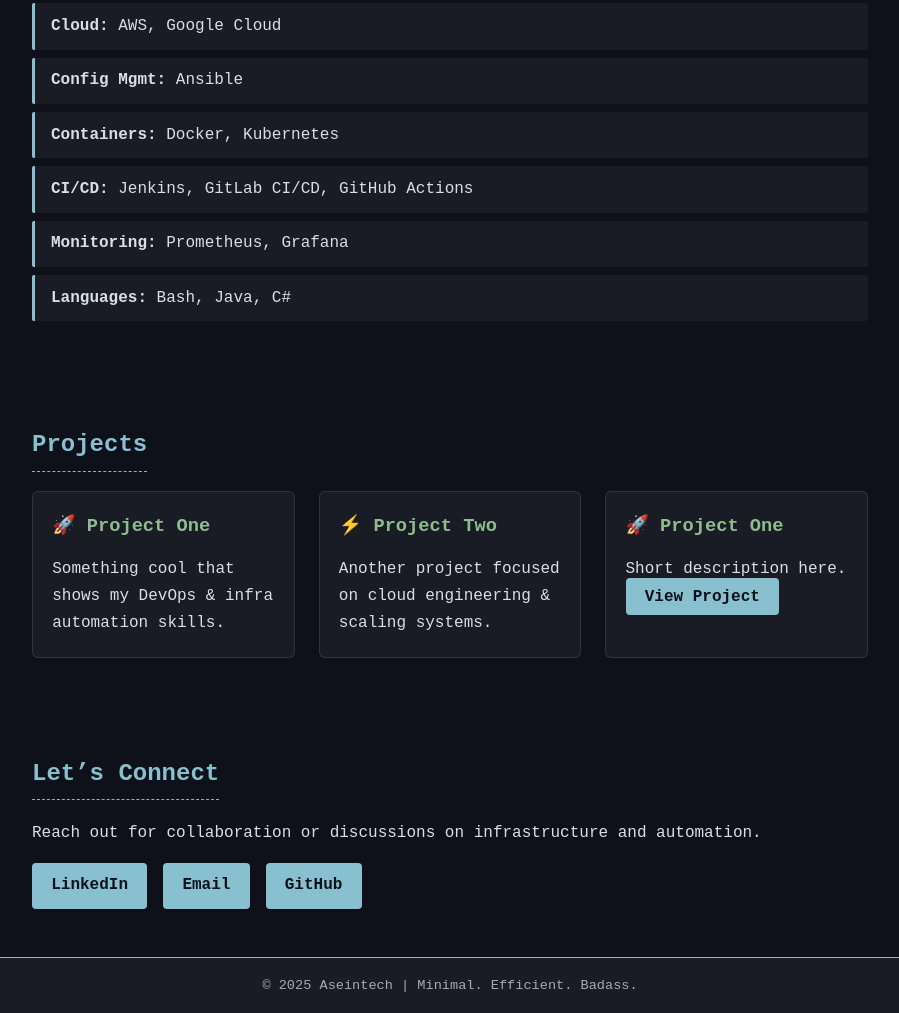
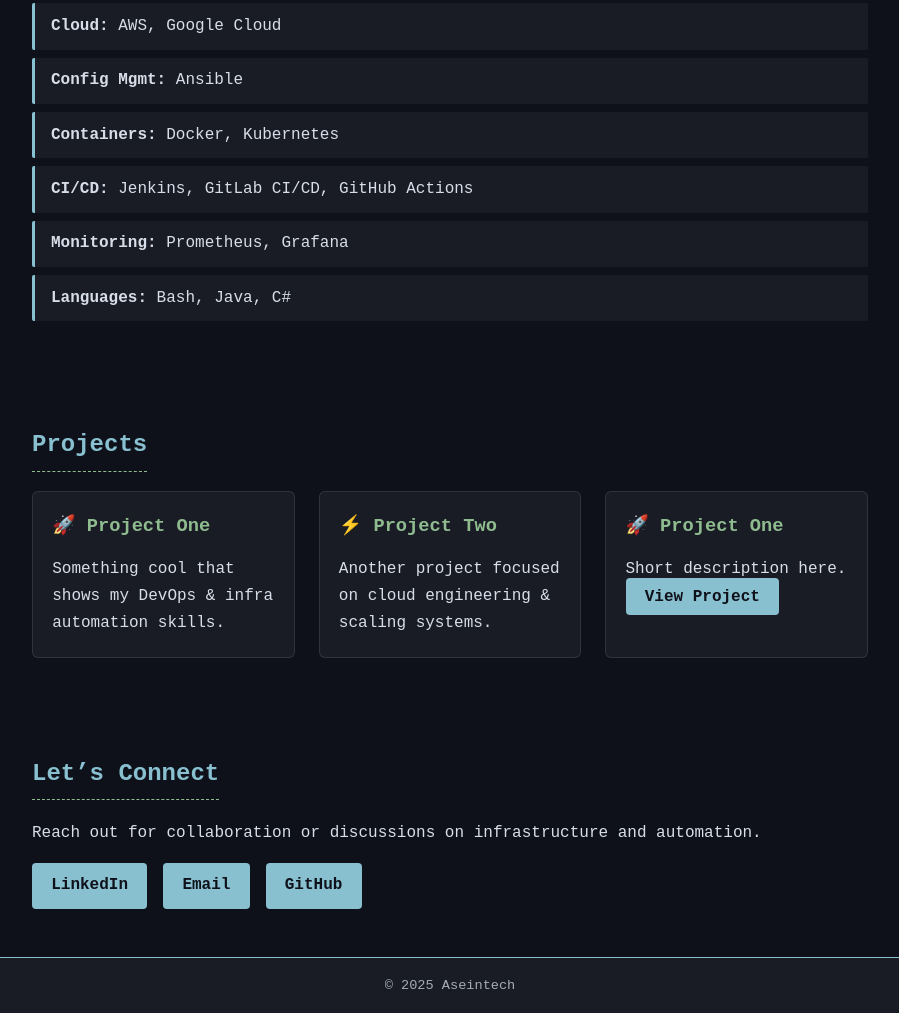
Before and after one commit to asemahleceza/aseceza, a plain HTML site: page index.html in a window 1280 px wide. Shown: the part 925-1938 px from the top of the page, without its empty margins (190-1089 px from the left). Drawn offline with Linux system fonts and the light colour scheme.

Commit message:
Simplify footer

```diff
--- a/index.html
+++ b/index.html
@@ -85,7 +85,7 @@
     </section>
 
     <footer>
-        <p>© 2025 Aseintech | Minimal. Efficient. Badass.</p>
+        <p>© 2025 Aseintech</p>
     </footer>
 
     <script>
```
